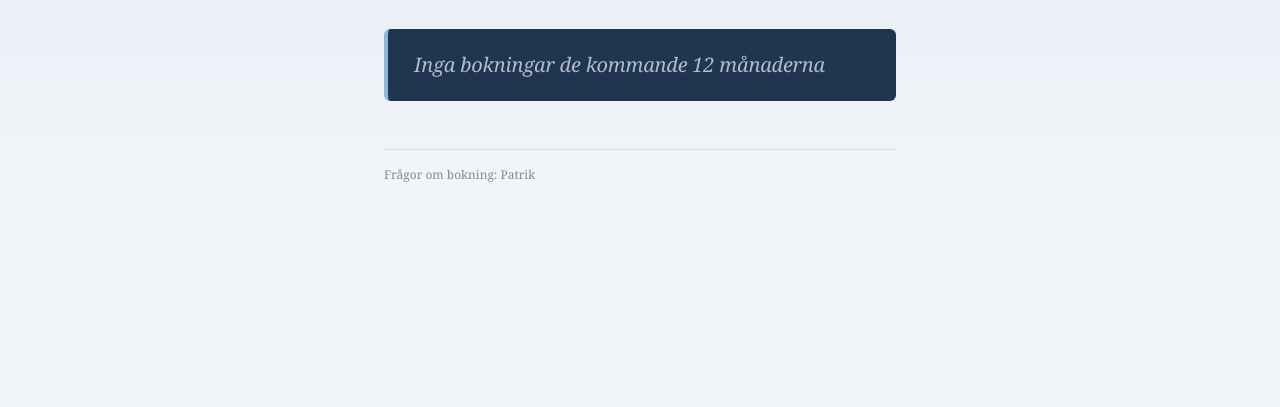
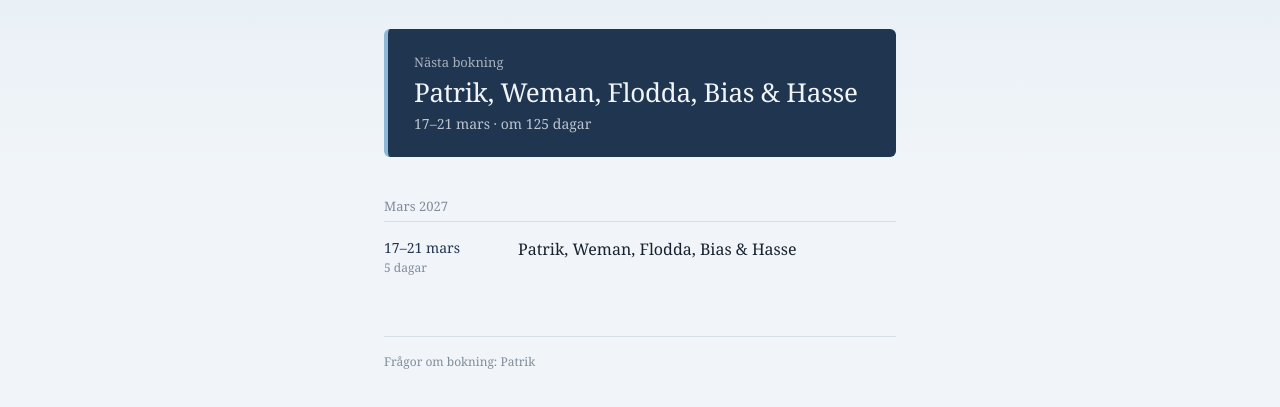
Before and after one commit to Pater483/Enafors, a plain HTML site: page index.html in a window 1280 px wide. Shown: the part 145-552 px from the top of the page. Drawn offline with Linux system fonts and the light colour scheme.

Commit message:
Add files via upload

```diff
--- a/index.html
+++ b/index.html
@@ -69,6 +69,7 @@
 <script>
 // Lägg till bokningar här: start, slut (samma datum om en dag), gäst
 const BOOKINGS = [
+  { start: "2027-03-17", end: "2027-03-21", guest: "Patrik, Weman, Flodda, Bias & Hasse" },
 ];
 
 const DAY = 86400000;
```
